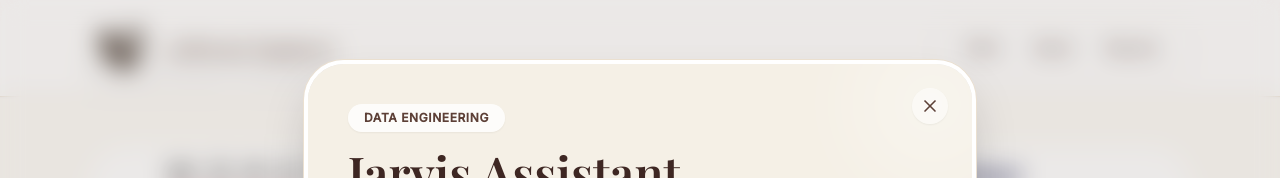
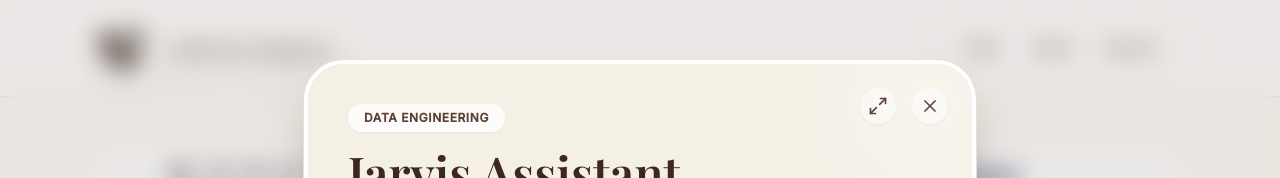
Before and after one commit to katparins/portfolio-site, a React (Vite) app: page / in a window 1280 px wide. Both pictures are taken after a click on the element 352 px from the left and 1157 px from the top of the page. Shown: the part 757-935 px from the top of the page. Built offline with nearby package versions, Linux system fonts and the light colour scheme; a web font is replaced by a local one.

Commit message:
feat: added full-screen button to project details

```diff
--- a/src/App.jsx
+++ b/src/App.jsx
@@ -23,6 +23,7 @@
   CheckCircle2,
   Lightbulb,
   Maximize2,
+  Minimize2, // Added for full screen toggle
   ChevronLeft,
   ChevronRight,
   FileText,
@@ -336,6 +337,8 @@
 const ProjectModal = ({ project, onClose }) => {
   // NEW: State for the lightbox expanded image index (null when closed)
   const [expandedIndex, setExpandedIndex] = useState(null);
+  // NEW: Full screen state
+  const [isFullScreen, setIsFullScreen] = useState(false);
 
   if (!project) return null;
 
@@ -369,8 +372,13 @@
     });
   };
 
+  // Conditional classes based on full screen state
+  const modalClasses = isFullScreen
+    ? "fixed inset-0 z-[65] w-full h-full bg-[#FDFBF7] overflow-y-auto animate-in fade-in duration-300"
+    : "bg-[#FDFBF7] w-full max-w-2xl max-h-[85vh] overflow-y-auto rounded-[2.5rem] shadow-2xl relative animate-in fade-in zoom-in duration-300 border-4 border-white ring-1 ring-[#EBE0D0]";
+
   return (
-    <div className="fixed inset-0 z-[60] flex items-center justify-center p-4 backdrop-blur-md bg-[#3E2723]/10">
+    <div className={`fixed inset-0 z-[60] flex items-center justify-center p-4 backdrop-blur-md bg-[#3E2723]/10 ${isFullScreen ? 'p-0' : ''}`}>
 
       {/* Lightbox Overlay */}
       {expandedIndex !== null && project.gallery && (
@@ -421,11 +429,15 @@
         </div>
       )}
 
+      {/* Backdrop Click handler (only if not full screen) */}
+      {!isFullScreen && (
         <div
           className="absolute inset-0"
           onClick={onClose}
         />
-      <div className="bg-[#FDFBF7] w-full max-w-2xl max-h-[85vh] overflow-y-auto rounded-[2.5rem] shadow-2xl relative animate-in fade-in zoom-in duration-300 border-4 border-white ring-1 ring-[#EBE0D0]">
+      )}
+
+      <div className={modalClasses}>
 
         {/* Header */}
         <div className={`p-10 ${project.color} relative overflow-hidden`}>
@@ -434,9 +446,20 @@
 
            {/* PROJECT IMAGE IN HEADER REMOVED HERE */}
 
-           <button onClick={onClose} className="absolute top-6 right-6 p-2 bg-white/50 hover:bg-white rounded-full transition-all hover:rotate-90 text-[#5D4037] shadow-sm z-10">
+           {/* CONTROLS (Full Screen Toggle + Close) */}
+           <div className="absolute top-6 right-6 flex gap-4 z-10">
+             <button
+               onClick={() => setIsFullScreen(!isFullScreen)}
+               className="p-2 bg-white/50 hover:bg-white rounded-full transition-all text-[#5D4037] shadow-sm hover:scale-110"
+               title={isFullScreen ? "Exit Full Screen" : "Full Screen"}
+             >
+               {isFullScreen ? <Minimize2 size={20} /> : <Maximize2 size={20} />}
+             </button>
+
+             <button onClick={onClose} className="p-2 bg-white/50 hover:bg-white rounded-full transition-all hover:rotate-90 text-[#5D4037] shadow-sm hover:scale-110">
               <X size={20} />
              </button>
+           </div>
 
           <div className="relative z-10">
             <span className={`inline-block px-4 py-1.5 rounded-full bg-white/80 backdrop-blur-md text-xs font-bold uppercase tracking-wider mb-4 ${project.textColor} shadow-sm`}>
```
Also changed, not shown: 1 other file (tests, documents, lock files or other folders). Lines whose indentation alone changed are shown as unchanged.
